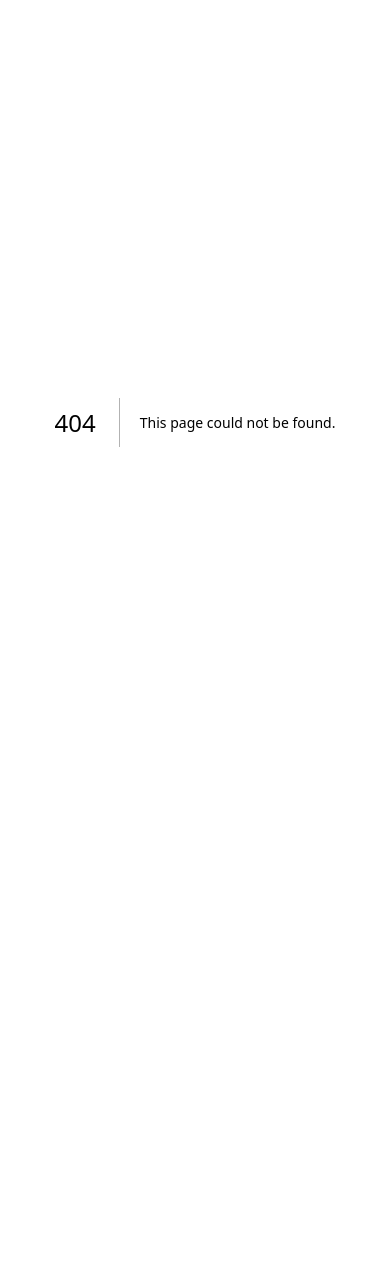
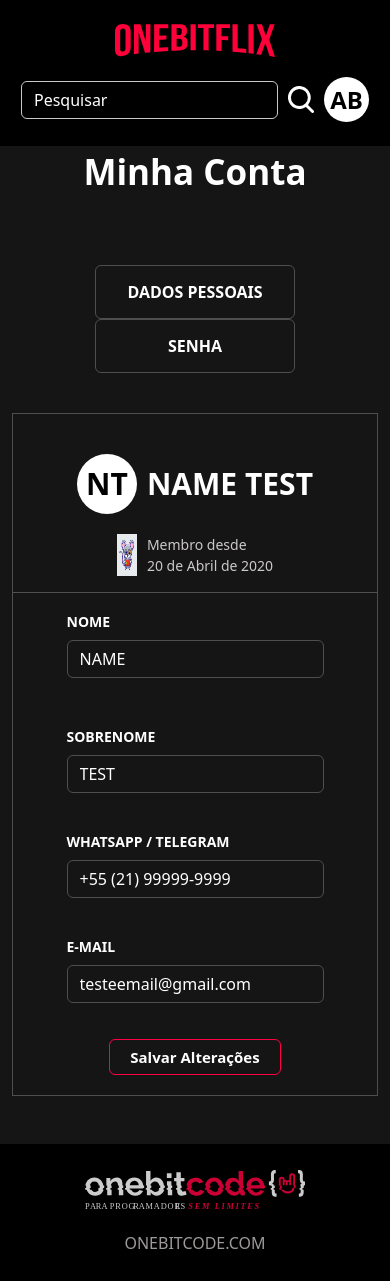
Before and after one commit to RobenildoN/Projeto-OneBitFlix, a Next.js app in the folder onebitflix-front/: page /profile in a window 390 px wide. Before the commit this address had no page. Before the commit the page ends 844 px from the top, so only its background shows below. Built offline with nearby package versions, Linux system fonts and the light colour scheme.

Commit message:
Criação dos elementos da página de informações do usuário, do seu estilo visual e também da sua responsividade completa - profile (Usuário)

```diff
--- /dev/null
+++ b/onebitflix-front/pages/profile.tsx
@@ -0,0 +1,43 @@
+import Head from "next/head";
+import styles from "../styles/profile.module.scss";
+import UserFrom from "@/components/profile/user";
+import HeaderAuth from "@/components/common/headerAuth";
+import { Button, Col, Container, Row } from "reactstrap";
+import Footer from "@/components/common/footer";
+
+const UserInfo = function () {
+  return (
+    <>
+      <Head>
+        <title>Onebitflix - Meus Dados</title>
+        <link rel="shortcut icon" href="/favicon.svg" type="image/x-icon" />
+      </Head>
+      <main>
+      <div className={styles.header}>
+	<HeaderAuth />
+</div>
+  <Container calssName="py-5">
+		<p className={styles.title}>Minha Conta</p>
+    <Row className="pt-3 pb-5">
+	    <Col md={4} className={styles.btnColumn}>
+	      <Button outline className={styles.renderFormBtn}>
+	        DADOS PESSOAIS
+        </Button>
+        <Button outline className={styles.renderFormBtn}>
+	        SENHA
+        </Button>
+      </Col>
+      <Col md>
+	      <UserFrom />
+      </Col>
+     </Row>
+   </Container>
+      </main>
+      <div className={styles.footer}>
+   <Footer />
+</div>
+    </>
+  );
+};
+
+export default UserInfo;
--- /dev/null
+++ b/onebitflix-front/src/components/profile/user/index.tsx
@@ -0,0 +1,86 @@
+import { Button, Form, FormGroup, Input, Label } from "reactstrap";
+import styles from "../../../../styles/profile.module.scss";
+
+const UserFrom = function () {
+  return <>
+  <Form className={styles.form}>
+    <div className={styles.formName}>
+      <p className={styles.nameAbbreviation}>NT</p>
+    <p className={styles.userName}>NAME TEST</p>
+  </div>
+  <div className={styles.memberTime}>
+      <img src="/profile/rato-bonito-lendo.avif" alt="iconProfile" className={styles.memberTimeImg}/>
+      <p className={styles.memberTimeText}>Membro desde <br /> 20 de Abril de 2020</p>
+      </div>
+      <hr />
+<div className={styles.inputFlexDiv}>
+	<FormGroup>
+	  <Label className={styles.label} for="firstName">
+	    NOME
+    </Label>
+    <Input
+    name="firstName"
+    type="text"
+    id="firstName"
+    placeholder="Qual o seu primeiro nome?"
+    required
+    maxLength={20}
+    className={styles.inputFlex}
+    value={"Name"}
+    />
+  </FormGroup>
+  <FormGroup>
+		<Label className={styles.label} for="lastName">
+		  SOBRENOME
+    </Label>
+    <Input
+    name="lastName"
+    type="text"
+    id="lastName"
+    placeholder="Qual o seu último nome?"
+    required
+    maxLength={20}
+    className={styles.inputFlex}
+    value={"Test"}
+    />
+  </FormGroup>
+</div>
+<div className={styles.inputNormalDiv}>
+	<FormGroup>
+	  <Label className={styles.label} for="phone">
+	    WHATSAPP / TELEGRAM
+    </Label>
+    <Input
+    name="phone"
+    type="tel"
+    id="phone"
+    placeholder="(xx) 9xxxx-xxxx"
+    required
+    className={styles.input}
+    value={"+55 (21) 99999-9999"}
+    />
+  </FormGroup>
+  <FormGroup>
+	  <Label className={styles.label} for="email">
+	    E-MAIL
+    </Label>
+    <Input
+    name="email"
+    type="email"
+    id="email"
+    placeholder="Coloque o seu email"
+    required
+    className={styles.input}
+    value={"testeemail@gmail.com"}
+    />
+  </FormGroup>
+
+  <Button className={styles.formBtn} outline>
+	  Salvar Alterações
+  </Button>
+</div>
+</Form>
+</>;
+};
+
+export default UserFrom;
--- /dev/null
+++ b/onebitflix-front/styles/profile.module.scss
@@ -0,0 +1,177 @@
+@import "./colors.module.scss";
+.form {
+  border: 1px solid $darkGray;
+  padding: 20px 0px;
+  max-width: 100%;
+}
+.formName {
+  display: flex;
+  align-items: center;
+  justify-content: center;
+  gap: 10px;
+  width: 80%;
+  margin: 20px auto;
+	text-transform: uppercase;
+}
+.nameAbbreviation {
+  font-size: 40px;
+  font-weight: bold;
+  min-width: 70px;
+  min-height: 70px;
+  border-radius: 50%;
+  background-color: white;
+  color: black;
+  display: flex;
+  align-items: center;
+  justify-content: center;
+}
+.userName {
+  font-size: 30px;
+  font-weight: bold;
+  word-break: break-all;
+}
+.memberTime {
+  display: flex;
+  justify-content: center;
+  gap: 10px;
+}
+.memberTimeImg {
+  width: 20px;
+}
+.memberTimeText {
+  font-size: 14px;
+  color: $lightGray;
+}
+
+.label {
+    font-size: 14px;
+    font-weight: bold;
+  }
+  .inputFlexDiv {
+    display: flex;
+    flex-wrap: wrap;
+    justify-content: center;
+    gap: 50px;
+  }
+  .inputFlex {
+    width: 250px;
+    background-color: transparent;
+    border: 1px solid $darkGray;
+    color: white;
+    transition: 0.3s;
+      text-transform: uppercase;
+    &::placeholder {
+      color: $lightGray;
+    }
+    &:focus {
+      box-shadow: none;
+      border-color: $lightRed;
+      background-color: transparent;
+      color: white;
+    }
+  }
+  .inputNormalDiv{
+    display: flex;
+    flex-direction: column;
+    align-items: center;
+    margin-top: 20px;
+    gap: 20px;
+  }
+  .input {
+    @extend .inputFlex;
+      text-transform: lowercase;
+    width: 550px;
+  }
+  .formBtn {
+    border-color: $lightRed;
+    text-align: center;
+    color: white;
+    font-weight: bold;
+    font-size: 15px;
+    padding: 6px 20px;
+    transition: 0.4s;
+    &:hover {
+      border-color: $darkRed;
+      background-color: transparent;
+      color: $lightGray;
+    }
+      &:focus {
+      box-shadow: none;
+      outline: none;
+    }
+  }
+
+  .title {
+    font-size: 45px;
+    font-weight: bold;
+    padding: 0px 0px 50px 0px;
+  }
+  .renderFormBtn {
+    display: block;
+    width: 200px;
+    border: 1px solid $darkGray;
+    color: white;
+    font-weight: bold;
+    margin: 0 auto;
+      padding: 14px 0px;
+    &:hover {
+      background-color: transparent;
+      border-color: $lightRed;
+      color: $lightGray;
+    }
+  }
+
+  .header {
+    background-color: black;
+  }
+  .footer {
+    background-color: black;
+  }
+
+  @media (max-width: 991px) {
+    .title {
+      text-align: center;
+    }
+    .btnColumn {
+      width: 100%;
+      margin-bottom: 40px;
+    }
+  }
+
+  @media (max-width: 767px) {
+    .inputFlexDiv {
+      gap: 30px;
+    }
+    .inputFlex {
+      width: 400px;
+    }
+    .input {
+      width: 400px;
+    }
+  }
+
+  @media (max-width: 527px) {
+    .title {
+      font-size: 35px;
+    }
+    .formName {
+      width: 95%;
+    }
+    .nameAbbreviation {
+      font-size: 30px;
+      min-width: 60px;
+      min-height: 60px;
+    }
+    .userName {
+      font-size: 30px;
+    }
+  }
+
+  @media (max-width: 435px) {
+    .inputFlex {
+      width: 100%;
+    }
+    .input {
+      width: 100%;
+    }
+  }
```
Also changed, not shown: onebitflix-front/public/profile/rato-bonito-lendo.avif (added).
